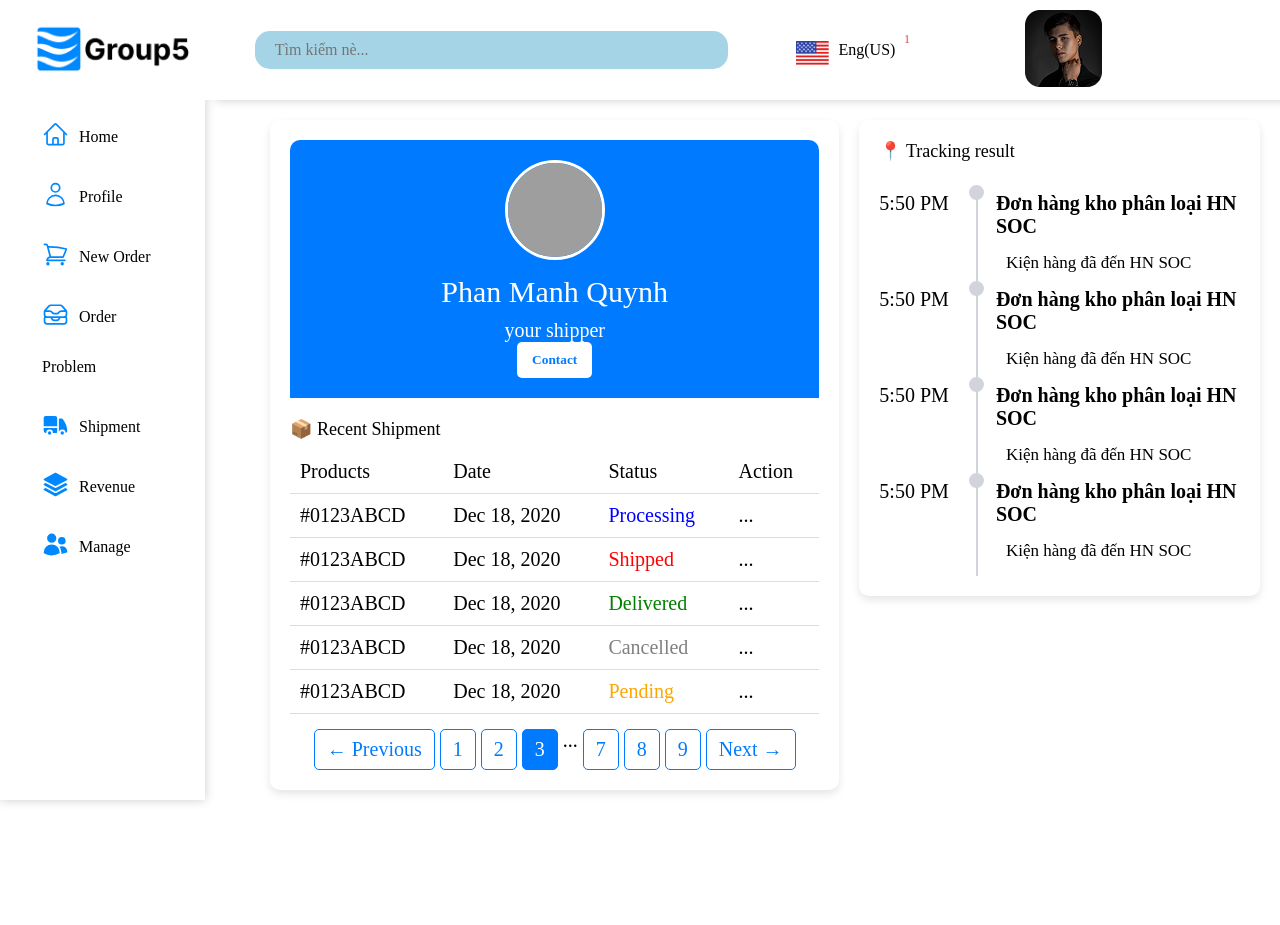
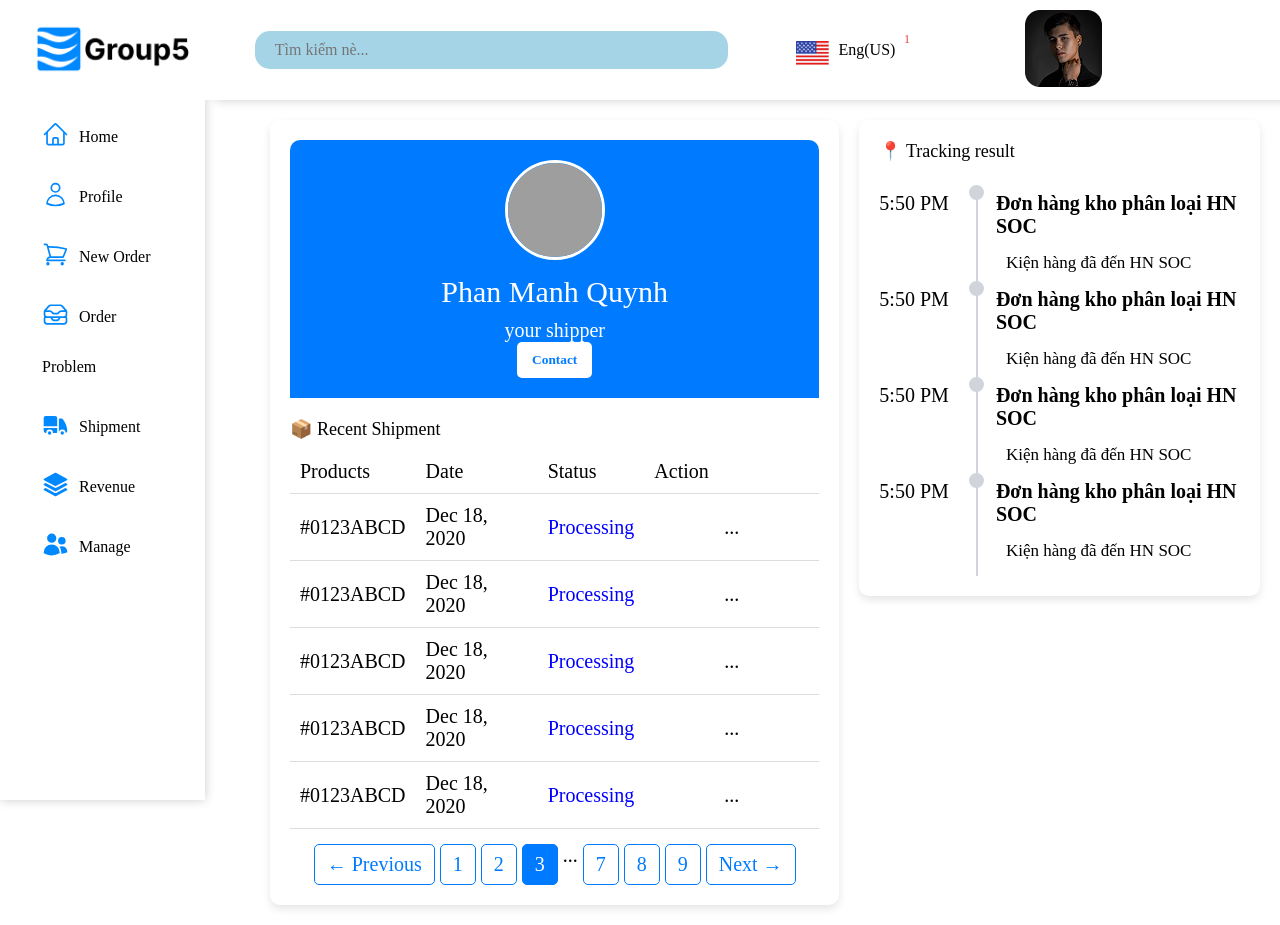
Before and after one commit to canh1082003/da_cnpm_fe, a React (Vite) app: page /shipment in a window 1280 px wide. Before the commit the page ends 810 px from the top, so only its background shows below. Built offline with nearby package versions, Linux system fonts and the light colour scheme; grey boxes are pictures that could not be loaded; a web font is replaced by a local one.

Commit message:
update shipmentManage

```diff
--- a/src/pages/Home/Manage.tsx
+++ b/src/pages/Home/Manage.tsx
@@ -1,7 +1,26 @@
-import React from "react";
+import  { useEffect, useState } from "react";
 import "./style.css";
 import "../../style/Manage.css";
 const Manage = () => {
+  const [openMenuIndex, setOpenMenuIndex] = useState(null);
+    const toggleMenu = (index : any) => {
+      setOpenMenuIndex(openMenuIndex === index ? null : index);
+    };
+ useEffect(() => {
+    const handleClickOutside = (event : any) => {
+      if (!event.target.closest(".optional")) {
+        setOpenMenuIndex(null);
+      }
+    };
+
+    document.addEventListener("click", handleClickOutside);
+    return () => {
+      document.removeEventListener("click", handleClickOutside);
+    };
+  }, []);
+
+
+
   return (
     <div className="style">
       <div className="manage">
@@ -12,7 +31,31 @@ const Manage = () => {
             <p>Phone</p>
             <p>Action</p>
           </div>
-          <div className="infor_table">
+          {[...Array(15)].map((_, index) => (
+            <div key={index} className="infor_table">
+              <p>#abcdffc</p>
+              <p>10/20/2002</p>
+              <p>100</p>
+              <p className="action" >
+                {openMenuIndex === index ? (
+                          <div className="btn_action">
+                            <button className="edit">Edit</button>
+                            <button className="delete">Delete</button>
+                          </div>
+                        ) : (
+                          <div className="dot" onClick={(e) => {
+                            e.stopPropagation();
+                            toggleMenu(index);
+                          }}>
+                            ...
+                          </div>
+                )}
+              </p>
+            </div>
+
+
+          ))}
+          {/* <div className="infor_table">
             <p>#abcdffc</p>
             <p>10/20/2002</p>
             <p>100</p>
@@ -35,19 +78,7 @@ const Manage = () => {
                 <div className="delete">Delete</div>
               </div>
             </p>
-          </div>
-          <div className="infor_table">
-            <p>#abcdffc</p>
-            <p>10/20/2002</p>
-            <p>100</p>
-            <p className="action" tabindex="0">
-              ...
-              <div className="btn_action">
-                <div className="edit">Edit</div>
-                <div className="delete">Delete</div>
-              </div>
-            </p>
-          </div>
+          </div> */}
         </div>
       </div>
     </div>
--- a/src/pages/Home/Shipment.tsx
+++ b/src/pages/Home/Shipment.tsx
@@ -1,7 +1,27 @@
-import React from "react";
-import "../../style/shipment.css"
+import  { useEffect, useState } from "react";
+import "../../style/shipment.css";
 import "./style.css";
 const Shipment = () => {
+  const [openMenuIndex, setOpenMenuIndex] = useState(null);
+  const toggleMenu = (index : any) => {
+    setOpenMenuIndex(openMenuIndex === index ? null : index);
+  };
+  useEffect(() => {
+    const handleClickOutside = (event : any) => {
+      if (!event.target.closest(".optional")) {
+        setOpenMenuIndex(null);
+      }
+    };
+
+    document.addEventListener("click", handleClickOutside);
+    return () => {
+      document.removeEventListener("click", handleClickOutside);
+    };
+  }, []);
+
+
+
+
   return (
     <div className="a">
       <div className="shipper-profile">
@@ -26,36 +46,30 @@ const Shipment = () => {
               </tr>
             </thead>
             <tbody>
-              <tr>
-                <td className="">#0123ABCD</td>
+              {[...Array(5)].map((_, index) => (
+                <tr key={index}>
+                  <td>#0123ABCD</td>
                   <td>Dec 18, 2020</td>
                   <td className="processing">Processing</td>
-                <td>...</td>
+                  <td className="action">
+                    <div className="optional">
+                      {openMenuIndex === index ? (
+                        <div className="btn_optional">
+                          <button className="btn_edit">Edit</button>
+                          <button className="btn_delete">Delete</button>
+                        </div>
+                      ) : (
+                        <div className="dot" onClick={(e) => {
+                          e.stopPropagation();
+                          toggleMenu(index);
+                        }}>
+                          ...
+                        </div>
+                      )}
+                    </div>
+                  </td>
                 </tr>
-              <tr>
-                <td>#0123ABCD</td>
-                <td>Dec 18, 2020</td>
-                <td className="shipped">Shipped</td>
-                <td>...</td>
-              </tr>
-              <tr>
-                <td>#0123ABCD</td>
-                <td>Dec 18, 2020</td>
-                <td className="delivered">Delivered</td>
-                <td>...</td>
-              </tr>
-              <tr>
-                <td>#0123ABCD</td>
-                <td>Dec 18, 2020</td>
-                <td className="cancelled">Cancelled</td>
-                <td>...</td>
-              </tr>
-              <tr>
-                <td>#0123ABCD</td>
-                <td>Dec 18, 2020</td>
-                <td className="pending">Pending</td>
-                <td>...</td>
-              </tr>
+              ))}
             </tbody>
           </table>
 
@@ -112,13 +126,9 @@ const Shipment = () => {
               </ul>
             </div>
           </div>
-
-
-
         </div>
       </div>
     </div>
-
   );
 };
 
--- a/src/style/Manage.css
+++ b/src/style/Manage.css
@@ -25,21 +25,26 @@
       .action {
         cursor: pointer;
         .btn_action {
-          display: none;
-          top: 150px;
-          right: 100px;
-          position: absolute;
-          color: #fff;
+
           .edit {
-            background-color: #1185b3;
-            padding: 10px;
-            border-radius: 10px;
-            margin-right: 10px;
+            width: 70px;
+            padding: 5px 7px;
+            margin-right: 6px;
+            border: none;
+            background-color: #007bff;
+            color: #ffffff;
+            border-radius: 5px;
+            cursor: pointer;
           }
           .delete {
-            background-color: orangered;
-            padding: 10px;
-            border-radius: 10px;
+            width: 70px;
+            padding: 5px 7px;
+            margin-right: 6px;
+            border: none;
+            background-color: #ff0000;
+            color: #ffffff;
+            border-radius: 5px;
+            cursor: pointer;
           }
         }
       }
--- a/src/style/shipment.css
+++ b/src/style/shipment.css
@@ -52,6 +52,40 @@
 .shipment_list h3 {
   margin-top: 20px;
   font-size: 18px;
+}
+.shipment_list{
+  .action{
+    width: 175px;
+    .optional{
+       .dot{
+        cursor: pointer;
+        text-align: center;
+       }
+
+      .btn_edit{
+        width: 70px;
+        padding: 5px 7px;
+        margin-right: 6px;
+        border: none;
+        background-color: #007bff;
+        color: #ffffff;
+        border-radius: 5px;
+        cursor: pointer;
+      }
+      .btn_delete{
+        width: 70px;
+        padding: 5px 7px;
+        margin-right: 6px;
+        border: none;
+        background-color: #ff0000;
+        color: #ffffff;
+        border-radius: 5px;
+        cursor: pointer;
+      }
+
+    }
+  }
+
 }
 
 /* Bảng danh sách vận chuyển */
```
Lines whose indentation alone changed are shown as unchanged.
